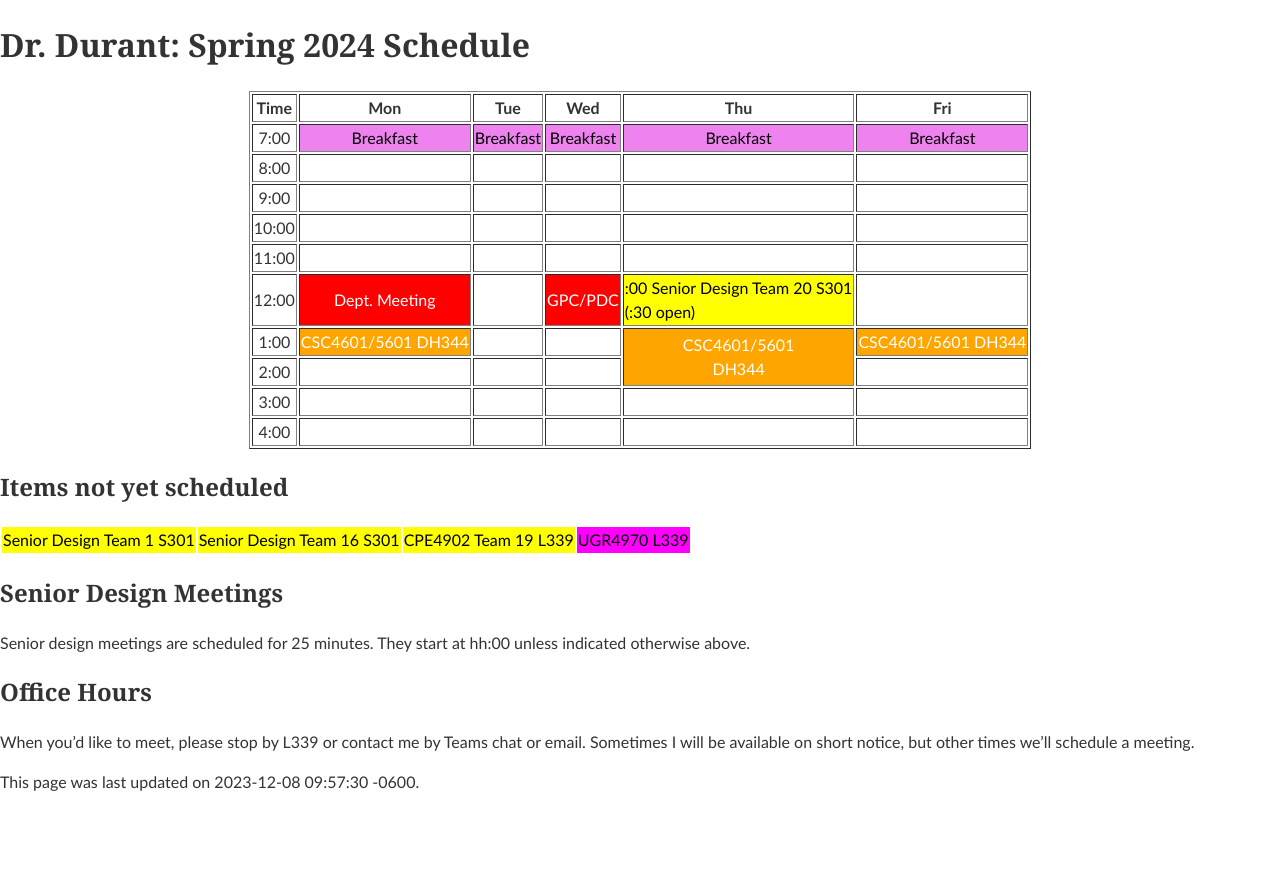
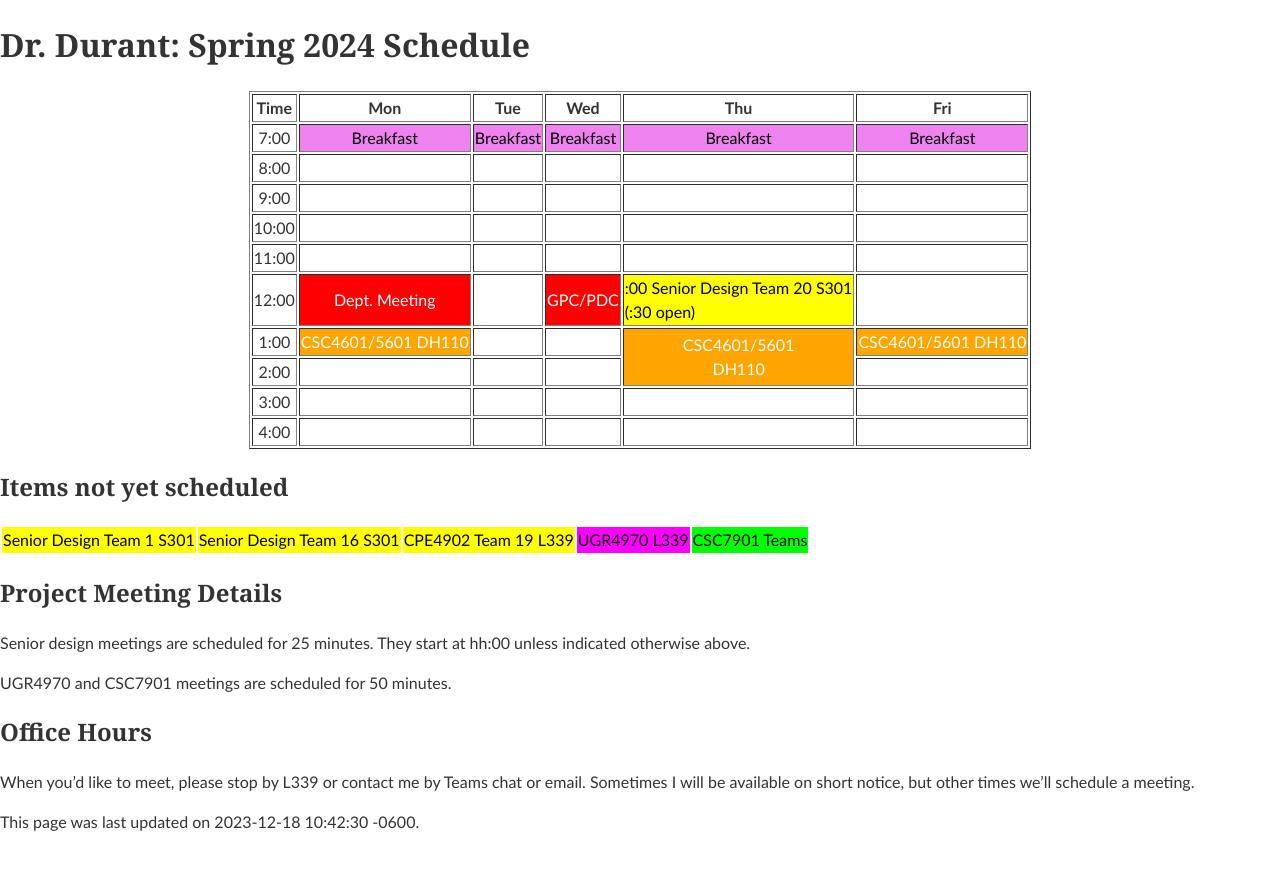
Before and after one commit to edurant/edurant.github.io, a Jekyll site: the page built from sched/s24.md, in a window 1280 px wide. Shown: the top 870 px of the page. Built offline with Jekyll 4.4.1, drawn with Linux system fonts in a browser that asks for light colours.

Commit message:
s24 schedule updates

```diff
--- a/sched/s24.md
+++ b/sched/s24.md
@@ -1,15 +1,16 @@
 ---
 title: "Dr. Durant: Spring 2024 Schedule"
-date: 2023-12-08 09:57:30 -0600
+date: 2023-12-18 10:42:30 -0600
 ---
 
 <style type="text/css">
-td         { text-align: center;                      }
-td.am      { background-color: red;     color: white; }
+td         { text-align: center;                        }
+td.am      { background-color: red;     color: white;   }
 td.cpe4902 { background-color: yellow;  color: black; text-align: left; }
-td.csc4601 { background-color: orange;  color: white; }
-td.ugr4970 { background-color: magenta; color: black; }
-td.lunch   { background-color: violet;  color: black; }
+td.csc4601 { background-color: orange;  color: white;   }
+td.ugr4970 { background-color: magenta; color: black;   }
+td.csc7901 { background-color: lime;    color: black;   }
+td.lunch   { background-color: violet;  color: black;   }
 </style>
 
 <div align="center">
@@ -21,7 +22,7 @@ td.lunch   { background-color: violet;  color: black; }
 <tr><td>10:00</td>  <td>&nbsp;</td>                                     <td>&nbsp;</td>                     <td>&nbsp;</td>                     <td>&nbsp;</td>                                                         <td>&nbsp;</td>                                     </tr>
 <tr><td>11:00</td>  <td>&nbsp;</td>                                     <td>&nbsp;</td>                     <td>&nbsp;</td>                     <td>&nbsp;</td>                                                         <td>&nbsp;</td>                                     </tr>
 <tr><td>12:00</td>  <td class="am">Dept. Meeting</td>                   <td>&nbsp;</td>                     <td class="am">GPC/PDC</td>         <td class="cpe4902">:00 Senior Design Team 20 S301<br/>(:30 open)</td>  <td>&nbsp;</td>                                     </tr>
-<tr><td>1:00</td>   <td class="csc4601">CSC4601/5601&nbsp;DH344</td>    <td>&nbsp;</td>                     <td>&nbsp;</td>                     <td rowspan="2" class="csc4601">CSC4601/5601<br/>DH344</td>             <td class="csc4601">CSC4601/5601&nbsp;DH344</td>    </tr>
+<tr><td>1:00</td>   <td class="csc4601">CSC4601/5601&nbsp;DH110</td>    <td>&nbsp;</td>                     <td>&nbsp;</td>                     <td rowspan="2" class="csc4601">CSC4601/5601<br/>DH110</td>             <td class="csc4601">CSC4601/5601&nbsp;DH110</td>    </tr>
 <tr><td>2:00</td>   <td>&nbsp;</td>                                     <td>&nbsp;</td>                     <td>&nbsp;</td>                                                                                             <td>&nbsp;</td>                                     </tr>
 <tr><td>3:00</td>   <td>&nbsp;</td>                                     <td>&nbsp;</td>                     <td>&nbsp;</td>                     <td>&nbsp;</td>                                                         <td>&nbsp;</td>                                     </tr>
 <tr><td>4:00</td>   <td>&nbsp;</td>                                     <td>&nbsp;</td>                     <td>&nbsp;</td>                     <td>&nbsp;</td>                                                         <td>&nbsp;</td>                                     </tr>
@@ -34,10 +35,13 @@ td.lunch   { background-color: violet;  color: black; }
 <td class="cpe4902">Senior Design Team 16 S301</td>
 <td class="cpe4902">CPE4902 Team 19 L339</td>
 <td class="ugr4970">UGR4970 L339</td>
+<td class="csc7901">CSC7901 Teams</td>
 </tr></table>
 
-## Senior Design Meetings
+## Project Meeting Details
 Senior design meetings are scheduled for 25 minutes. They start at hh:00 unless indicated otherwise above.
+
+UGR4970 and CSC7901 meetings are scheduled for 50 minutes.
 
 ## Office Hours
 When you'd like to meet, please stop by L339 or contact me by Teams chat or email. Sometimes I will be available on short notice, but other times we'll schedule a meeting.
```
